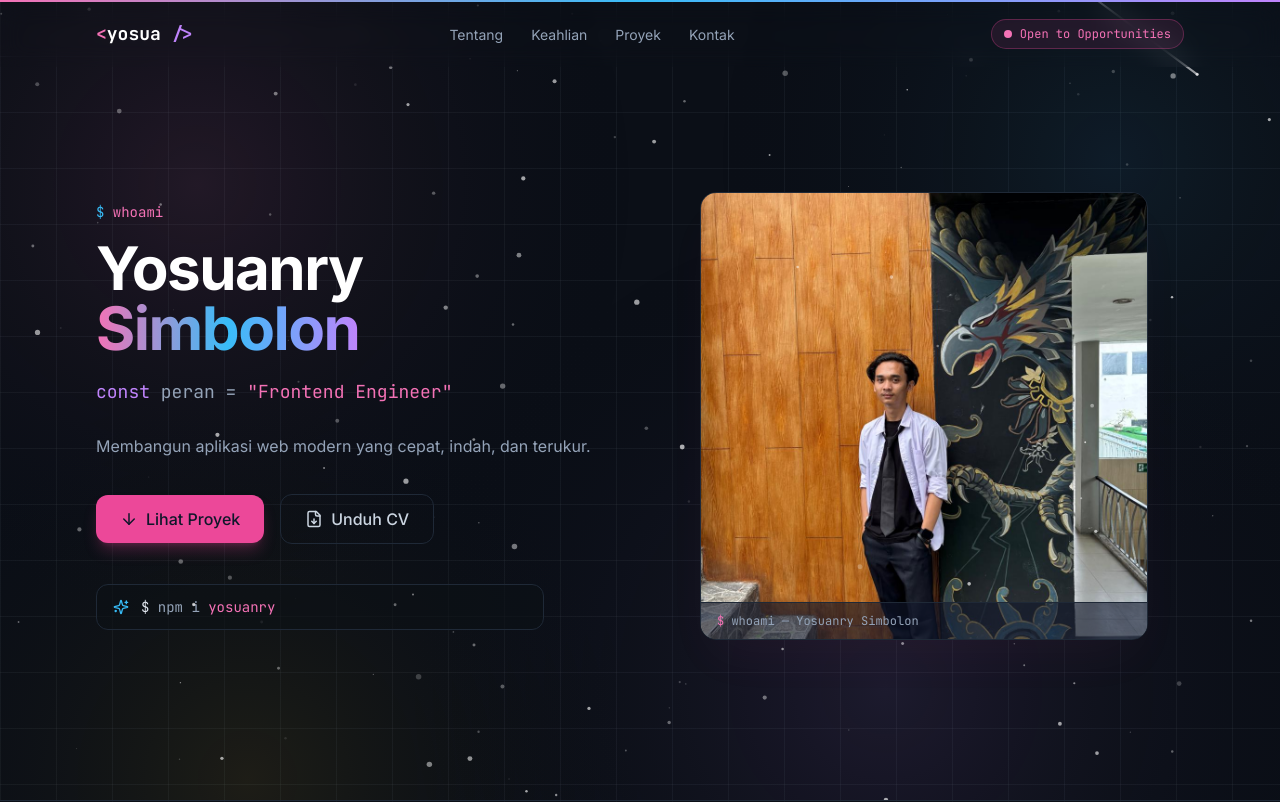
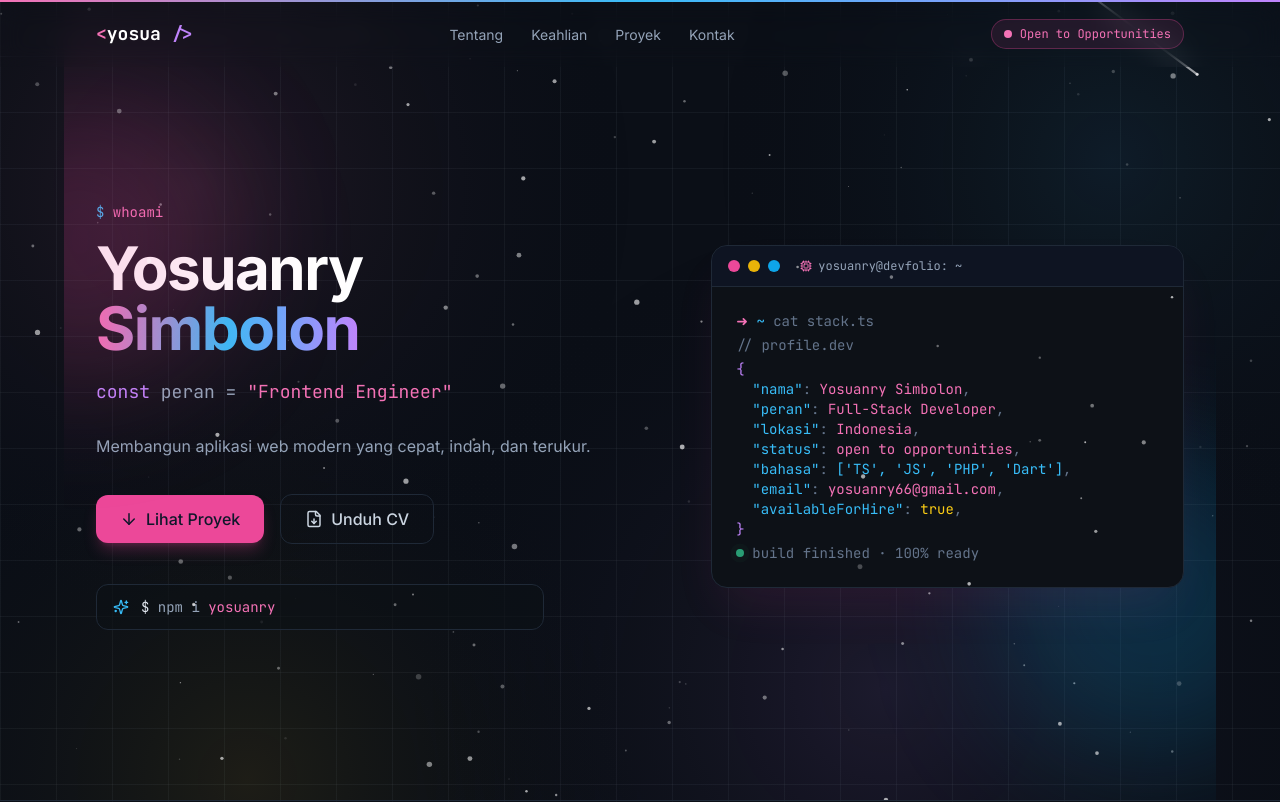
Before and after one commit to Yosuanry0812/portofolio, a Next.js app: page / in a window 1280 px wide. Shown: the top 802 px of the page. Built offline with nearby package versions, Linux system fonts and the light colour scheme.

Commit message:
feat: update About and Hero components to display profile photo and redesign terminal layout

```diff
--- a/components/About.tsx
+++ b/components/About.tsx
@@ -34,9 +34,18 @@ export default function About() {
           </div>
 
           <div className="p-6">
-            <div className="mx-auto flex h-32 w-32 items-center justify-center rounded-2xl border border-pink-500/30 bg-gradient-to-br from-pink-500/15 via-sky-500/15 to-purple-500/15">
-              <span className="font-mono text-5xl font-bold text-gradient">{about.inisial}</span>
-            </div>
+            {profile.foto ? (
+              // eslint-disable-next-line @next/next/no-img-element
+              <img
+                src={profile.foto}
+                alt={`Foto ${profile.nama}`}
+                className="mx-auto h-32 w-32 rounded-2xl border border-pink-500/30 object-cover shadow-lg"
+              />
+            ) : (
+              <div className="mx-auto flex h-32 w-32 items-center justify-center rounded-2xl border border-pink-500/30 bg-gradient-to-br from-pink-500/15 via-sky-500/15 to-purple-500/15">
+                <span className="font-mono text-5xl font-bold text-gradient">{about.inisial}</span>
+              </div>
+            )}
             <p className="mt-5 text-center font-mono text-sm text-slate-900 dark:text-white">
               {profile.nama}
             </p>
--- a/components/Hero.tsx
+++ b/components/Hero.tsx
@@ -2,8 +2,9 @@
 
 import { useEffect, useState } from "react";
 import { motion, useReducedMotion } from "framer-motion";
-import { ArrowDown, FileDown, Sparkles } from "lucide-react";
-import { profile, typingRoles, about } from "@/data/profile";
+import { ArrowDown, Cpu, FileDown, Sparkles } from "lucide-react";
+import { profile, typingRoles, terminalData } from "@/data/profile";
+import { cn } from "@/lib/utils";
 
 function useTypewriter(words: string[]) {
   const [index, setIndex] = useState(0);
@@ -36,6 +37,12 @@ function useTypewriter(words: string[]) {
   return text;
 }
 
+const tokenColors: Record<string, string> = {
+  string: "text-pink-400",
+  array: "text-sky-400",
+  boolean: "text-yellow-400",
+};
+
 export default function Hero() {
   const typed = useTypewriter(typingRoles);
   const reduce = useReducedMotion();
@@ -47,8 +54,12 @@ export default function Hero() {
   });
 
   return (
-    <section id="beranda" className="container-x flex min-h-screen items-center pt-28 pb-20">
-      <div className="grid w-full items-center gap-12 lg:grid-cols-2">
+    <section id="beranda" className="container-x relative flex min-h-screen items-center overflow-hidden pt-28 pb-20">
+      {/* Glow dekorasi */}
+      <div className="pointer-events-none absolute -left-32 top-24 h-72 w-72 rounded-full bg-pink-500/20 blur-3xl" />
+      <div className="pointer-events-none absolute -right-24 bottom-10 h-80 w-80 rounded-full bg-sky-500/20 blur-3xl" />
+
+      <div className="grid w-full items-center gap-12 lg:grid-cols-[1.2fr_1fr]">
         {/* Teks kiri */}
         <div>
           <motion.p {...fadeUp(0)} className="mb-4 font-mono text-sm text-pink-400">
@@ -105,36 +116,49 @@ export default function Hero() {
           </motion.div>
         </div>
 
-        {/* Foto diri */}
+        {/* Terminal kanan */}
         <motion.div
-          initial={{ opacity: 0, scale: reduce ? 1 : 0.95, y: reduce ? 0 : 16 }}
-          animate={{ opacity: 1, scale: 1, y: 0 }}
-          transition={{ duration: 0.7, delay: 0.2, ease: "easeOut" }}
-          className="mx-auto w-full max-w-md"
+          initial={{ opacity: 0, x: reduce ? 0 : 24 }}
+          animate={{ opacity: 1, x: 0 }}
+          transition={{ duration: 0.7, delay: 0.25, ease: "easeOut" }}
+          className="w-full"
         >
-          <div className="group relative overflow-hidden rounded-2xl border border-slate-200 bg-surface shadow-2xl shadow-pink-500/5 transition-transform duration-300 hover:-translate-y-1 dark:border-line dark:bg-surface">
-            <div className="absolute inset-0 bg-gradient-to-br from-pink-500/10 via-transparent to-sky-500/10 opacity-0 transition-opacity duration-300 group-hover:opacity-100" />
-            {profile.foto ? (
-              // eslint-disable-next-line @next/next/no-img-element
-              <img
-                src={profile.foto}
-                alt={`Foto ${profile.nama}`}
-                className="aspect-square w-full object-cover"
-              />
-            ) : (
-              <div className="flex aspect-square w-full flex-col items-center justify-center gap-4">
-                <div className="flex h-28 w-28 items-center justify-center rounded-2xl border-2 border-dashed border-pink-400/40 text-4xl font-bold text-pink-400/60">
-                  {about.inisial}
-                </div>
-                <p className="px-6 text-center font-mono text-xs text-slate-500 dark:text-slate-400">
-                  Taruh foto di <span className="text-pink-400">/public/foto.jpg</span>
-                  <br />
-                  lalu isi <span className="text-sky-400">profile.foto</span> di data/profile.ts
-                </p>
-              </div>
-            )}
-            <div className="absolute inset-x-0 bottom-0 border-t border-slate-200 bg-white/60 px-4 py-2.5 font-mono text-xs text-slate-500 dark:border-line dark:bg-slate-900/60 dark:text-slate-400">
-              <span className="text-pink-400">$</span> whoami — {profile.nama}
+          <div className="relative overflow-hidden rounded-2xl border border-slate-200 bg-surface shadow-2xl shadow-pink-500/10 dark:border-line dark:bg-surface">
+            {/* Header terminal */}
+            <div className="flex items-center gap-2 border-b border-slate-200 bg-white/60 px-4 py-3 dark:border-line dark:bg-slate-900/60">
+              <span className="h-3 w-3 rounded-full bg-pink-500" />
+              <span className="h-3 w-3 rounded-full bg-yellow-500" />
+              <span className="h-3 w-3 rounded-full bg-sky-500" />
+              <span className="ml-3 flex items-center gap-1.5 font-mono text-xs text-slate-500 dark:text-slate-400">
+                <Cpu size={12} className="text-pink-400" />
+                yosuanry@devfolio: ~
+              </span>
+            </div>
+
+            <div className="space-y-1 p-5 font-mono text-sm sm:p-6">
+              <p className="text-slate-500 dark:text-slate-500">
+                <span className="text-pink-400">➜</span> <span className="text-sky-400">~</span> cat stack.ts
+              </p>
+              <p className="mb-3 text-slate-500 dark:text-slate-500">{"// profile.dev"}</p>
+
+              <pre className="overflow-x-auto whitespace-pre text-slate-300">
+                <span className="text-purple-400">{"{"}</span>
+                {terminalData.map((item) => (
+                  <span key={item.key} className="block pl-4">
+                    <span className="text-sky-400">"{item.key}"</span>
+                    <span className="text-slate-500">: </span>
+                    <span className={cn(tokenColors[item.type] ?? "text-emerald-400")}>{item.value}</span>
+                    <span className="text-slate-500">,</span>
+                  </span>
+                ))}
+                <span className="text-purple-400">{"}"}</span>
+              </pre>
+
+              {/* Status bar */}
+              <p className="mt-3 flex items-center gap-2 text-slate-500 dark:text-slate-500">
+                <span className="h-2 w-2 animate-pulse-dot rounded-full bg-emerald-400" />
+                build finished · 100% ready
+              </p>
             </div>
           </div>
         </motion.div>
--- a/data/profile.ts
+++ b/data/profile.ts
@@ -91,22 +91,9 @@ export const skills = [
   },
 ];
 
-export const techMarquee = [
-  "TypeScript",
-  "React",
-  "Next.js",
-  "Tailwind CSS",
-  "Node.js",
-  "Express",
-  "Flutter",
-  "Dart",
-  "MySQL",
-  "Prisma",
-  "Git",
-  "Docker",
-  "Figma",
-  "Vercel",
-];
+// Stack yang dikuasai — diambil otomatis dari semua kategori skill.
+// Pindah ke /data/skills-ikon.ts bila mau tambah ikon/logo per tech.
+export const techMarquee = skills.flatMap((s) => s.items);
 
 export type ProjectCategory = "web" | "mobile";
 
```
Also changed, not shown: public/Yosua_foto.jpg.
